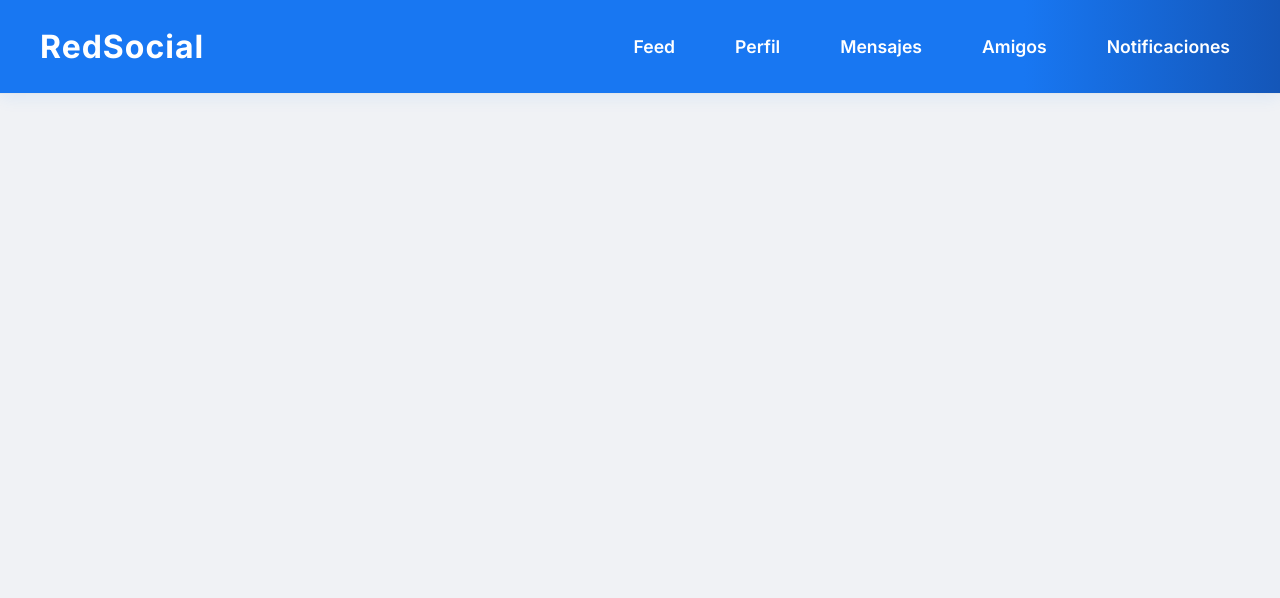
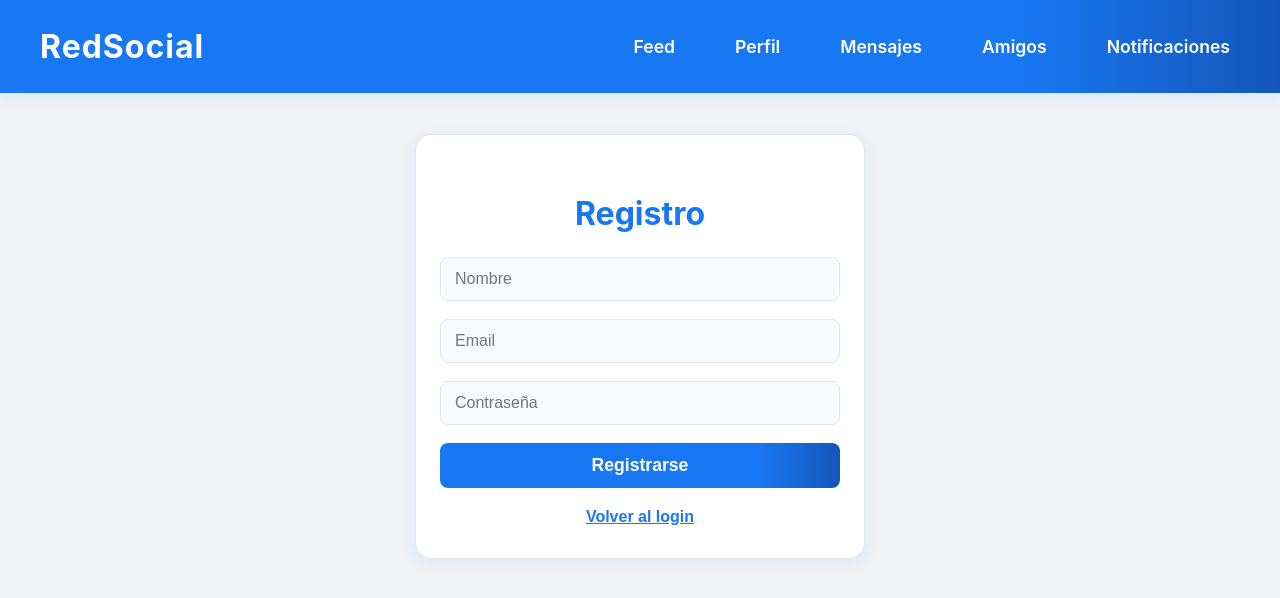
Before and after one commit to PabloGarciaJC/red-social-node-express-mongodb, a React (Vite) app: page /register in a window 1280 px wide. Shown: the top 598 px of the page. Built offline with nearby package versions, Linux system fonts and the light colour scheme.

Commit message:
se implementa componete de login y register

```diff
--- a/package.json
+++ b/package.json
@@ -10,9 +10,11 @@
     "preview": "vite preview"
   },
   "dependencies": {
+    "bcryptjs": "^3.0.3",
     "cors": "^2.8.5",
     "dotenv": "^17.2.3",
-    "express": "^5.2.0",
+    "express": "^5.2.1",
+    "jsonwebtoken": "^9.0.2",
     "mongodb": "^7.0.0",
     "react": "^19.1.1",
     "react-dom": "^19.1.1",
--- a/src/App.jsx
+++ b/src/App.jsx
@@ -7,6 +7,8 @@ import Messages from "./components/Messages";
 import Friends from "./components/Friends";
 import Notifications from "./components/Notifications";
 import Navbar from "./components/Navbar";
+import Login from "./components/Login";
+import Register from "./components/Register";
 
 export default function App() {
   const [sidebarOpen, setSidebarOpen] = useState(false);
@@ -18,11 +20,13 @@ export default function App() {
       <Navbar />
       <main className="main flex-1 p-6">
         <Routes>
-          <Route path="/" element={<Feed />} />
+          <Route path="/" element={<Register />} />
           <Route path="/profile" element={<Profile />} />
           <Route path="/messages" element={<Messages />} />
           <Route path="/friends" element={<Friends />} />
           <Route path="/notifications" element={<Notifications />} />
+          <Route path="/login" element={<Login />} />
+          <Route path="/register" element={<Register />} />
         </Routes>
       </main>
     </div>
--- /dev/null
+++ b/src/components/Login.jsx
@@ -0,0 +1,71 @@
+import React, { useState } from 'react';
+import '../index.css';
+import Register from './Register';
+
+const Login = () => {
+  const [showRegister, setShowRegister] = useState(false);
+  const [email, setEmail] = useState('');
+  const [password, setPassword] = useState('');
+  const [error, setError] = useState('');
+  const [loading, setLoading] = useState(false);
+
+  const handleLogin = async (e) => {
+    e.preventDefault();
+    setLoading(true);
+    setError('');
+    try {
+      const res = await fetch('http://localhost:3000/api/login', {
+        method: 'POST',
+        headers: { 'Content-Type': 'application/json' },
+        body: JSON.stringify({ email, password })
+      });
+      const data = await res.json();
+      if (res.ok) {
+        localStorage.setItem('token', data.token);
+        // Aquí podrías redirigir o actualizar el estado global
+        alert('¡Login exitoso!');
+      } else {
+        setError(data.error || 'Error al iniciar sesión');
+      }
+    } catch (err) {
+      setError('Error de red');
+    }
+    setLoading(false);
+  };
+
+  if (showRegister) return <Register onBack={() => setShowRegister(false)} />;
+
+  return (
+    <div className="login">
+      <h2 className="login__title">Iniciar sesión</h2>
+      <form className="login__form" onSubmit={handleLogin}>
+        <input
+          type="email"
+          placeholder="Email"
+          value={email}
+          onChange={e => setEmail(e.target.value)}
+          required
+        />
+        <input
+          type="password"
+          placeholder="Contraseña"
+          value={password}
+          onChange={e => setPassword(e.target.value)}
+          required
+        />
+        <button type="submit" disabled={loading}>
+          {loading ? 'Ingresando...' : 'Ingresar'}
+        </button>
+        {error && <div className="login__error">{error}</div>}
+      </form>
+      <div className="login__register-link">
+        ¿No tienes cuenta?{' '}
+        <button type="button" onClick={() => setShowRegister(true)}>
+          Regístrate aquí
+        </button>
+      </div>
+    </div>
+  );
+};
+
+export default Login;
--- /dev/null
+++ b/src/components/Register.jsx
@@ -0,0 +1,85 @@
+import React, { useState } from 'react';
+import { useNavigate } from 'react-router-dom';
+import '../index.css';
+
+const Register = ({ onBack }) => {
+  const navigate = useNavigate();
+  const [nombre, setNombre] = useState('');
+  const [email, setEmail] = useState('');
+  const [password, setPassword] = useState('');
+  const [avatar, setAvatar] = useState('');
+  const [error, setError] = useState('');
+  const [success, setSuccess] = useState('');
+  const [loading, setLoading] = useState(false);
+
+  const handleRegister = async (e) => {
+    e.preventDefault();
+    setLoading(true);
+    setError('');
+    setSuccess('');
+    try {
+      const res = await fetch('http://localhost:3000/api/register', {
+        method: 'POST',
+        headers: { 'Content-Type': 'application/json' },
+        body: JSON.stringify({ nombre, email, password })
+      });
+      const data = await res.json();
+      if (res.ok) {
+        setSuccess('¡Registro exitoso! Ahora puedes iniciar sesión.');
+        setNombre(''); setEmail(''); setPassword('');
+      } else {
+        setError(data.error || 'Error al registrar');
+      }
+    } catch (err) {
+      setError('Error de red');
+    }
+    setLoading(false);
+  };
+
+  return (
+    <div className="register">
+      <h2 className="register__title">Registro</h2>
+      <form className="register__form" onSubmit={handleRegister}>
+        <input
+          type="text"
+          placeholder="Nombre"
+          value={nombre}
+          onChange={e => setNombre(e.target.value)}
+          required
+        />
+        <input
+          type="email"
+          placeholder="Email"
+          value={email}
+          onChange={e => setEmail(e.target.value)}
+          required
+        />
+        <input
+          type="password"
+          placeholder="Contraseña"
+          value={password}
+          onChange={e => setPassword(e.target.value)}
+          required
+        />
+        <button type="submit" disabled={loading}>
+          {loading ? 'Registrando...' : 'Registrarse'}
+        </button>
+        {error && <div className="register__error">{error}</div>}
+        {success && <div className="register__success">{success}</div>}
+      </form>
+      <div className="register__back-link">
+        <button
+          type="button"
+          onClick={() => {
+            if (onBack) onBack();
+            else navigate('/login');
+          }}
+        >
+          Volver al login
+        </button>
+      </div>
+    </div>
+  );
+};
+
+export default Register;
--- a/src/index.css
+++ b/src/index.css
@@ -1,3 +1,92 @@
+/* ====== LOGIN & REGISTER ====== */
+.login, .register {
+  max-width: 400px;
+  margin: 40px auto;
+  padding: 32px 24px;
+  background: #fff;
+  border-radius: 16px;
+  box-shadow: 0 4px 16px rgba(24,119,242,0.08);
+  border: 1px solid #e3e6ea;
+  display: flex;
+  flex-direction: column;
+  align-items: center;
+}
+.login__title, .register__title {
+  font-size: 2rem;
+  font-weight: 700;
+  color: #1877f2;
+  margin-bottom: 24px;
+  text-align: center;
+}
+.login__form, .register__form {
+  width: 100%;
+  display: flex;
+  flex-direction: column;
+  gap: 18px;
+}
+.login__form input, .register__form input {
+  padding: 12px 14px;
+  border-radius: 8px;
+  border: 1px solid #e3e6ea;
+  font-size: 1rem;
+  background: #f7faff;
+  transition: border 0.2s;
+}
+.login__form input:focus, .register__form input:focus {
+  border: 1.5px solid #1877f2;
+  outline: none;
+}
+.login__form button, .register__form button {
+  padding: 12px 0;
+  border-radius: 8px;
+  border: none;
+  background: linear-gradient(90deg, #1877f2 80%, #1456b8 100%);
+  color: #fff;
+  font-size: 1.1rem;
+  font-weight: 700;
+  cursor: pointer;
+  transition: background 0.2s;
+}
+.login__form button:disabled, .register__form button:disabled {
+  background: #b3cdfa;
+  cursor: not-allowed;
+}
+.login__error, .register__error {
+  color: #e53935;
+  background: #ffeaea;
+  border-radius: 6px;
+  padding: 8px 12px;
+  margin-top: -10px;
+  font-size: 0.98rem;
+  text-align: center;
+}
+.register__success {
+  color: #22c55e;
+  background: #eaffea;
+  border-radius: 6px;
+  padding: 8px 12px;
+  margin-top: -10px;
+  font-size: 0.98rem;
+  text-align: center;
+}
+.login__register-link, .register__back-link {
+  margin-top: 18px;
+  text-align: center;
+}
+.login__register-link button, .register__back-link button {
+  background: none;
+  color: #1877f2;
+  border: none;
+  font-weight: 600;
+  cursor: pointer;
+  font-size: 1rem;
+  padding: 0;
+  text-decoration: underline;
+  transition: color 0.2s;
+}
+.login__register-link button:hover, .register__back-link button:hover {
+  color: #1456b8;
+}
 @import url('https://fonts.googleapis.com/css2?family=Inter:wght@400;600;700&display=swap');
 
 body {
```
Also changed, not shown: server.cjs (+57 -0 lines), .docker/database/init.js, 1 other file (tests, documents, lock files or other folders).
